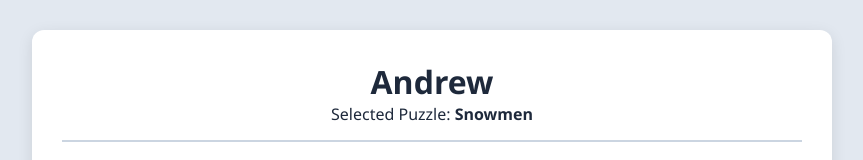
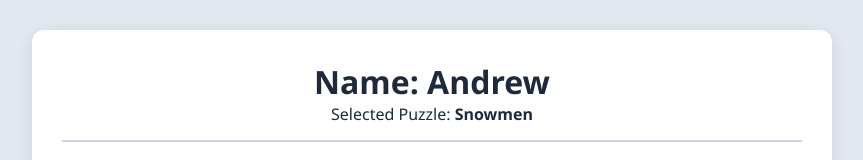
Before and after one commit to akorleski-hue/Puzzle.Assignment.Andrew, a plain HTML site: page index.html in a window 1280 px wide. Shown: the top 160 px of the page, without its empty margins (208-1071 px from the left). Drawn offline with Linux system fonts and the light colour scheme.

Commit message:
Update title and header text in index.html

```diff
--- a/index.html
+++ b/index.html
@@ -3,7 +3,7 @@
 <head>
   <meta charset="UTF-8">
   <meta name="viewport" content="width=device-width, initial-scale=1.0">
-  <title>Andrew's Flexbox & CSS Grid Puzzle Assignment</title>
+  <title>Andrew - Flexbox & CSS Grid Puzzle Assignment</title>
   <style>
     * {
       box-sizing: border-box;
@@ -79,7 +79,7 @@
       display: none;
     }
 
-    /* FLEX ORDER FOR ALL 12 ACTIVE PIECES (Adjust order numbers if any letter is swapped) */
+    /* FLEX ORDER FOR ALL 12 ACTIVE PIECES */
     .piece-A { order: 1; }
     .piece-B { order: 2; }
     .piece-C { order: 3; }
@@ -98,7 +98,7 @@
 
   <div class="grid-container">
     <header class="header-section">
-      <h1>Andrew</h1>
+      <h1>Name: Andrew</h1>
       <p>Selected Puzzle: <strong>Snowmen</strong></p>
     </header>
 
@@ -116,8 +116,6 @@
         <img src="images/puzzle2_J.jpg" alt="Puzzle piece J" class="piece-J">
         <img src="images/puzzle2_K.jpg" alt="Puzzle piece K" class="piece-K">
         <img src="images/puzzle2_L.jpg" alt="Puzzle piece L" class="piece-L">
-
-        <!-- Move class="hidden-piece" to whichever letter shows the cropped hat WITHOUT the carrot nose -->
         <img src="images/puzzle2_M.jpg" alt="Puzzle piece M" class="hidden-piece">
       </div>
     </main>
```
